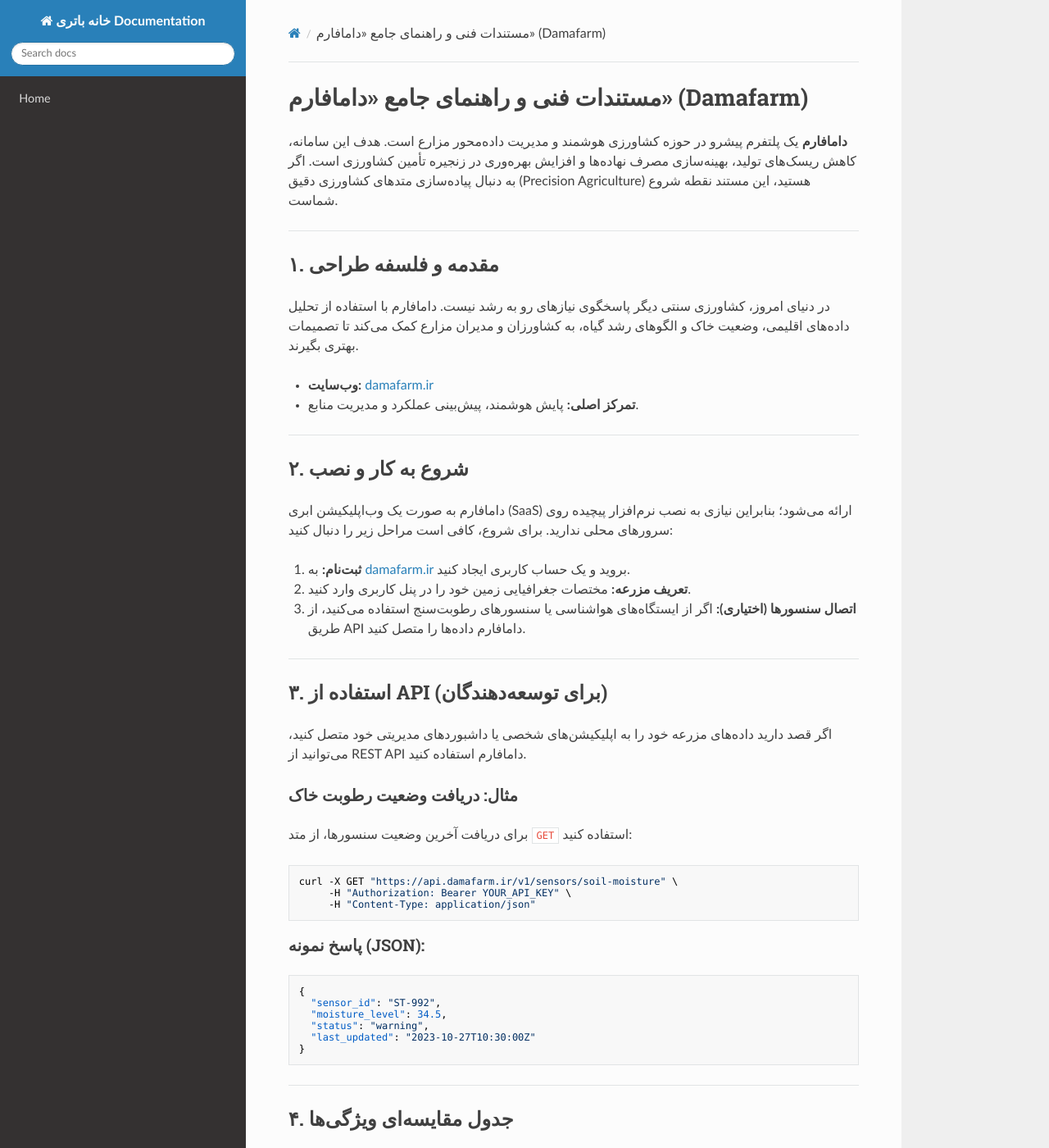
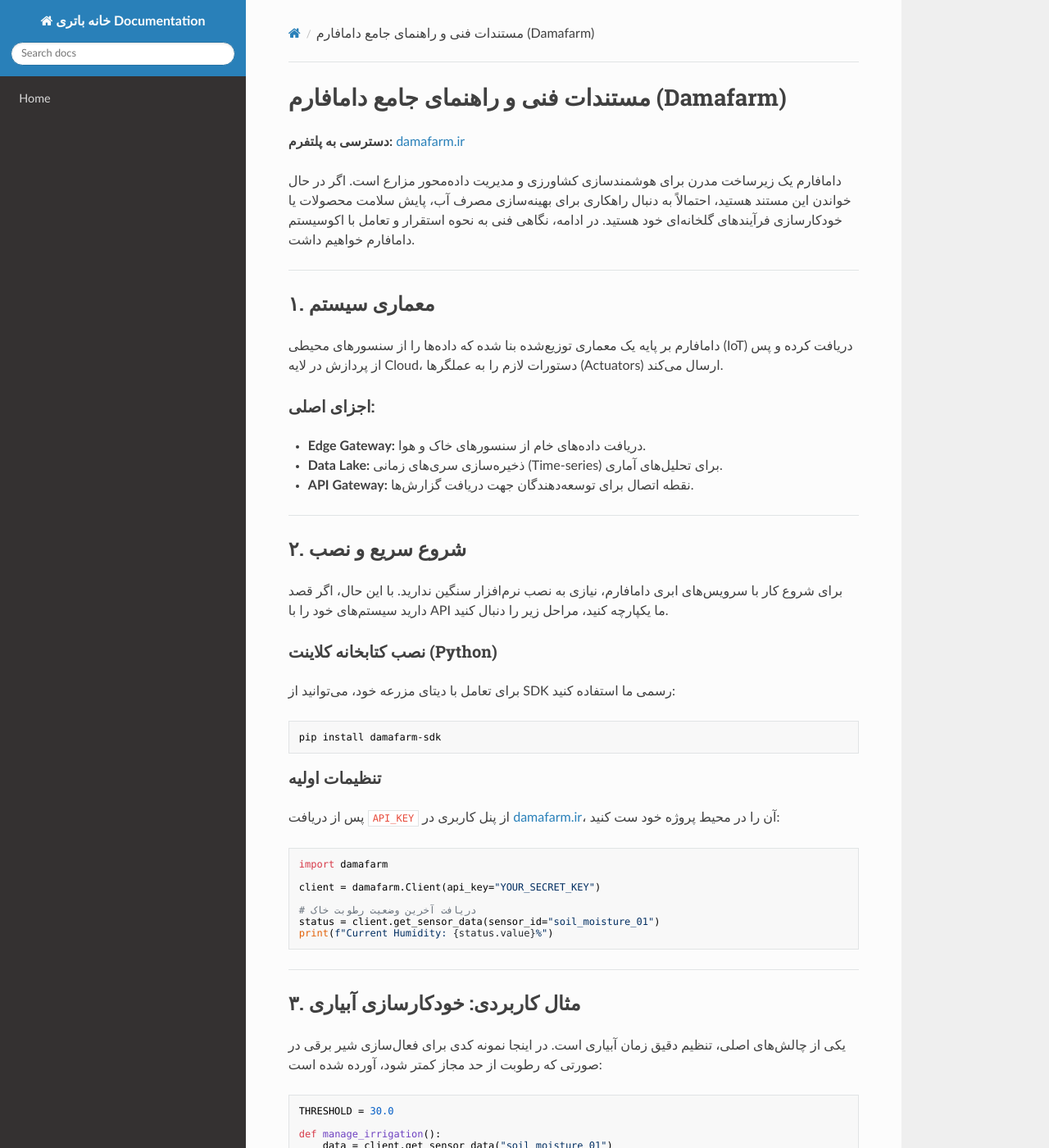
Before and after one commit to sahandsahabi553-prog/terraform-google-semantic-docs, an MkDocs documentation site: the page built from docs/دامافارم.md, in a window 1280 px wide and 1400 px high. Shown: the whole window at 82% size. Built offline with MkDocs 1.6.1, drawn with Linux system fonts in a browser that asks for light colours; nearby versions of some CDN libraries; some of the changed text lies outside the part shown.

Commit message:
Doc: دامافارم

````diff
--- a/docs/دامافارم.md
+++ b/docs/دامافارم.md
@@ -1,76 +1,87 @@
-# مستندات فنی و راهنمای جامع «دامافارم» (Damafarm)
+# مستندات فنی و راهنمای جامع داما‌فارم (Damafarm)
 
-**دامافارم** یک پلتفرم پیشرو در حوزه کشاورزی هوشمند و مدیریت داده‌محور مزارع است. هدف این سامانه، کاهش ریسک‌های تولید، بهینه‌سازی مصرف نهاده‌ها و افزایش بهره‌وری در زنجیره تأمین کشاورزی است. اگر به دنبال پیاده‌سازی متدهای کشاورزی دقیق (Precision Agriculture) هستید، این مستند نقطه شروع شماست.
+**دسترسی به پلتفرم:** [damafarm.ir](https://damafarm.ir)
+
+داما‌فارم یک زیرساخت مدرن برای هوشمندسازی کشاورزی و مدیریت داده‌محور مزارع است. اگر در حال خواندن این مستند هستید، احتمالاً به دنبال راهکاری برای بهینه‌سازی مصرف آب، پایش سلامت محصولات یا خودکارسازی فرآیندهای گلخانه‌ای خود هستید. در ادامه، نگاهی فنی به نحوه استقرار و تعامل با اکوسیستم داما‌فارم خواهیم داشت.
 
 ---
 
-## ۱. مقدمه و فلسفه طراحی
-در دنیای امروز، کشاورزی سنتی دیگر پاسخگوی نیازهای رو به رشد نیست. دامافارم با استفاده از تحلیل داده‌های اقلیمی، وضعیت خاک و الگوهای رشد گیاه، به کشاورزان و مدیران مزارع کمک می‌کند تا تصمیمات بهتری بگیرند.
+## ۱. معماری سیستم
+داما‌فارم بر پایه یک معماری توزیع‌شده بنا شده که داده‌ها را از سنسورهای محیطی (IoT) دریافت کرده و پس از پردازش در لایه Cloud، دستورات لازم را به عملگرها (Actuators) ارسال می‌کند.
 
-*   **وب‌سایت:** [damafarm.ir](https://damafarm.ir)
-*   **تمرکز اصلی:** پایش هوشمند، پیش‌بینی عملکرد و مدیریت منابع.
+### اجزای اصلی:
+*   **Edge Gateway:** دریافت داده‌های خام از سنسورهای خاک و هوا.
+*   **Data Lake:** ذخیره‌سازی سری‌های زمانی (Time-series) برای تحلیل‌های آماری.
+*   **API Gateway:** نقطه اتصال برای توسعه‌دهندگان جهت دریافت گزارش‌ها.
 
 ---
 
-## ۲. شروع به کار و نصب
-دامافارم به صورت یک وب‌اپلیکیشن ابری (SaaS) ارائه می‌شود؛ بنابراین نیازی به نصب نرم‌افزار پیچیده روی سرورهای محلی ندارید. برای شروع، کافی است مراحل زیر را دنبال کنید:
+## ۲. شروع سریع و نصب
+برای شروع کار با سرویس‌های ابری داما‌فارم، نیازی به نصب نرم‌افزار سنگین ندارید. با این حال، اگر قصد دارید سیستم‌های خود را با API ما یکپارچه کنید، مراحل زیر را دنبال کنید.
 
-1.  **ثبت‌نام:** به [damafarm.ir](https://damafarm.ir) بروید و یک حساب کاربری ایجاد کنید.
-2.  **تعریف مزرعه:** مختصات جغرافیایی زمین خود را در پنل کاربری وارد کنید.
-3.  **اتصال سنسورها (اختیاری):** اگر از ایستگاه‌های هواشناسی یا سنسورهای رطوبت‌سنج استفاده می‌کنید، از طریق API دامافارم داده‌ها را متصل کنید.
-
----
-
-## ۳. استفاده از API (برای توسعه‌دهندگان)
-اگر قصد دارید داده‌های مزرعه خود را به اپلیکیشن‌های شخصی یا داشبوردهای مدیریتی خود متصل کنید، می‌توانید از REST API دامافارم استفاده کنید.
-
-### مثال: دریافت وضعیت رطوبت خاک
-برای دریافت آخرین وضعیت سنسورها، از متد `GET` استفاده کنید:
+### نصب کتابخانه کلاینت (Python)
+برای تعامل با دیتای مزرعه خود، می‌توانید از SDK رسمی ما استفاده کنید:
 
 ```bash
-curl -X GET "https://api.damafarm.ir/v1/sensors/soil-moisture" \
-     -H "Authorization: Bearer YOUR_API_KEY" \
-     -H "Content-Type: application/json"
+pip install damafarm-sdk
 ```
 
-### پاسخ نمونه (JSON):
-```json
-{
-  "sensor_id": "ST-992",
-  "moisture_level": 34.5,
-  "status": "warning",
-  "last_updated": "2023-10-27T10:30:00Z"
-}
+### تنظیمات اولیه
+پس از دریافت `API_KEY` از پنل کاربری در [damafarm.ir](https://damafarm.ir)، آن را در محیط پروژه خود ست کنید:
+
+```python
+import damafarm
+
+client = damafarm.Client(api_key="YOUR_SECRET_KEY")
+
+# دریافت آخرین وضعیت رطوبت خاک
+status = client.get_sensor_data(sensor_id="soil_moisture_01")
+print(f"Current Humidity: {status.value}%")
 ```
 
 ---
 
-## ۴. جدول مقایسه‌ای ویژگی‌ها
+## ۳. مثال کاربردی: خودکارسازی آبیاری
+یکی از چالش‌های اصلی، تنظیم دقیق زمان آبیاری است. در اینجا نمونه کدی برای فعال‌سازی شیر برقی در صورتی که رطوبت از حد مجاز کمتر شود، آورده شده است:
 
-| ویژگی | کشاورزی سنتی | دامافارم |
-| :--- | :--- | :--- |
-| **تصمیم‌گیری** | حدس و گمان | داده‌محور |
-| **مصرف آب** | بالا و غیربهینه | هوشمند و بهینه |
-| **دقت** | پایین | بسیار بالا |
-| **پایش** | حضوری | از راه دور (۲۴/۷) |
+```python
+THRESHOLD = 30.0
+
+def manage_irrigation():
+    data = client.get_sensor_data("soil_moisture_01")
+    if data.value < THRESHOLD:
+        client.trigger_actuator("valve_01", action="ON")
+        print("Irrigation started.")
+    else:
+        client.trigger_actuator("valve_01", action="OFF")
+```
+
+---
+
+## ۴. مشخصات فنی سنسورها
+جدول زیر برخی از استانداردهای پشتیبانی شده توسط سخت‌افزارهای داما‌فارم را نشان می‌دهد:
+
+| سنسور | دامنه اندازه‌گیری | دقت | پروتکل ارتباطی |
+| :--- | :--- | :--- | :--- |
+| رطوبت خاک | ۰ تا ۱۰۰٪ | ±۲٪ | RS485 |
+| دما | -۴۰ تا +۸۵ درجه | ±۰.۵ | I2C |
+| تابش خورشیدی | ۰ تا ۲۰۰۰ W/m² | ±۵٪ | Analog (4-20mA) |
 
 ---
 
 ## ۵. سوالات متداول (FAQ)
 
-**آیا برای استفاده از دامافارم نیاز به دانش برنامه‌نویسی دارم؟**
-خیر، پنل کاربری برای کشاورزان طراحی شده است. تنها در صورتی که بخواهید سیستم‌های اتوماسیون خاص خود را به پلتفرم متصل کنید، به دانش فنی (API) نیاز خواهید داشت.
+**آیا داما‌فارم در مناطق بدون اینترنت پرسرعت کار می‌کند؟**
+بله، گیت‌وی‌های داما‌فارم با استفاده از پروتکل‌های کم‌مصرف (مانند LoRaWAN) طراحی شده‌اند و حتی با پهنای باند بسیار محدود نیز داده‌ها را به سرور منتقل می‌کنند.
 
-**دامافارم در چه ابعادی از زمین‌ها قابل استفاده است؟**
-از باغچه‌های کوچک هوشمند تا مزارع چند صد هکتاری، الگوریتم‌های دامافارم مقیاس‌پذیر هستند.
+**آیا امکان خروجی گرفتن از داده‌ها برای اکسل وجود دارد؟**
+قطعاً. در پنل کاربری، بخشی به نام "Export Data" وجود دارد که به شما خروجی‌های CSV و JSON با فرمت استاندارد برای تحلیل‌های نرم‌افزاری ارائه می‌دهد.
 
-**آیا داده‌های من در دامافارم امن هستند؟**
-بله، تمامی ارتباطات با استفاده از پروتکل SSL/TLS رمزنگاری شده و داده‌های شما به صورت محرمانه در دیتاسنترهای امن نگهداری می‌شوند.
+**امنیت داده‌های مزرعه من چقدر تضمین شده است؟**
+تمام ارتباطات بین سخت‌افزار و سرور از طریق پروتکل TLS 1.3 رمزنگاری می‌شود. ما به حریم خصوصی داده‌های کشاورزان تعهد کامل داریم.
 
 ---
 
-## ۶. نکات نهایی برای پیاده‌سازی موفق
-*   **دقت در ثبت اطلاعات:** هرچه داده‌های ورودی (نوع محصول، تاریخ کاشت، نوع خاک) دقیق‌تر باشد، خروجی و توصیه‌های سامانه هوشمندتر خواهد بود.
-*   **پایش مداوم:** سعی کنید حداقل هفته‌ای یک‌بار گزارش‌های تولید شده توسط سیستم را تحلیل کنید تا از بروز تنش‌های احتمالی در گیاهان جلوگیری شود.
+> **نکته تخصصی:** همیشه پیشنهاد می‌کنم در کنار سنسورهای دیجیتال، یک سنسور آنالوگ به عنوان پشتیبان (Backup) در عمق متفاوت خاک داشته باشید تا در صورت بروز نوسانات الکتریکی، کالیبراسیون سیستم از دست نرود.
 
-*برای پشتیبانی فنی یا سوالات اختصاصی، می‌توانید از طریق بخش تیکتینگ در سایت دامافارم با تیم پشتیبانی در ارتباط باشید.*
+برای دریافت مستندات کامل‌تر یا پشتیبانی فنی، می‌توانید به بخش [مستندات توسعه‌دهندگان](https://damafarm.ir/docs) مراجعه کنید.
````
